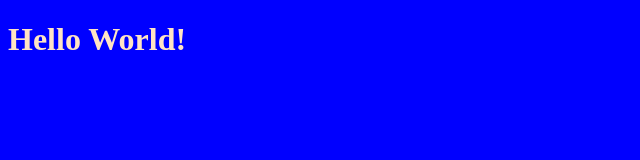
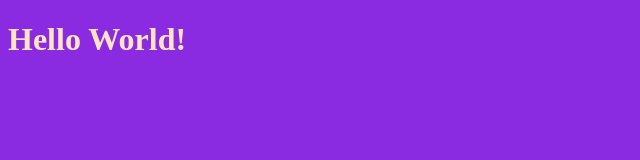
Before and after one commit to CharllysFernandes/charllysfernandes.github.io, a plain HTML site: page index.html in a window 1280 px wide. Shown: the whole page, without its empty margins (0-640 px from the left). Drawn offline with Linux system fonts and the light colour scheme.

Commit message:
Update style.css

```diff
--- a/style.css
+++ b/style.css
@@ -1,5 +1,5 @@
 *{
-    background-color: blue;
+    background-color:blueviolet;
 
 }
 
```
